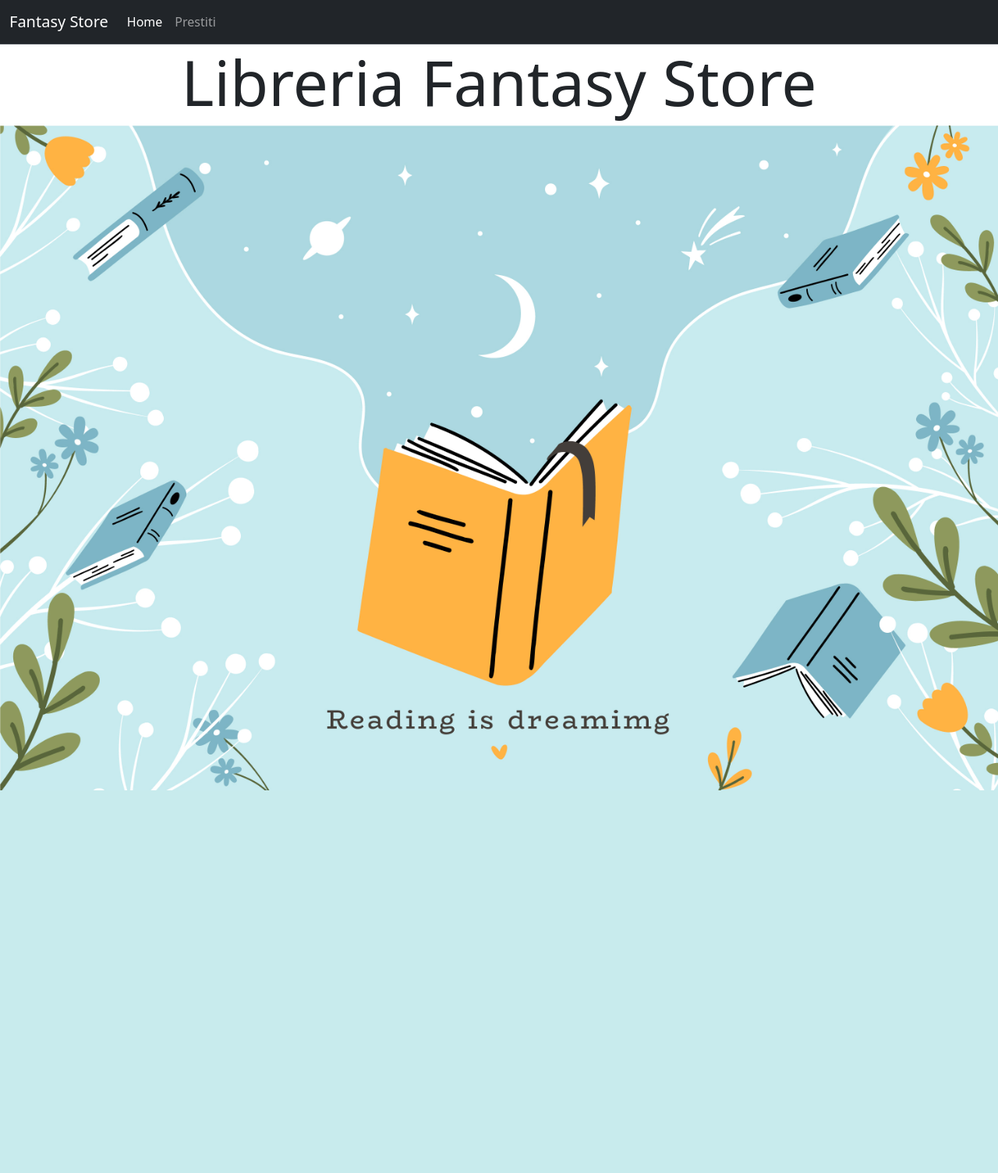
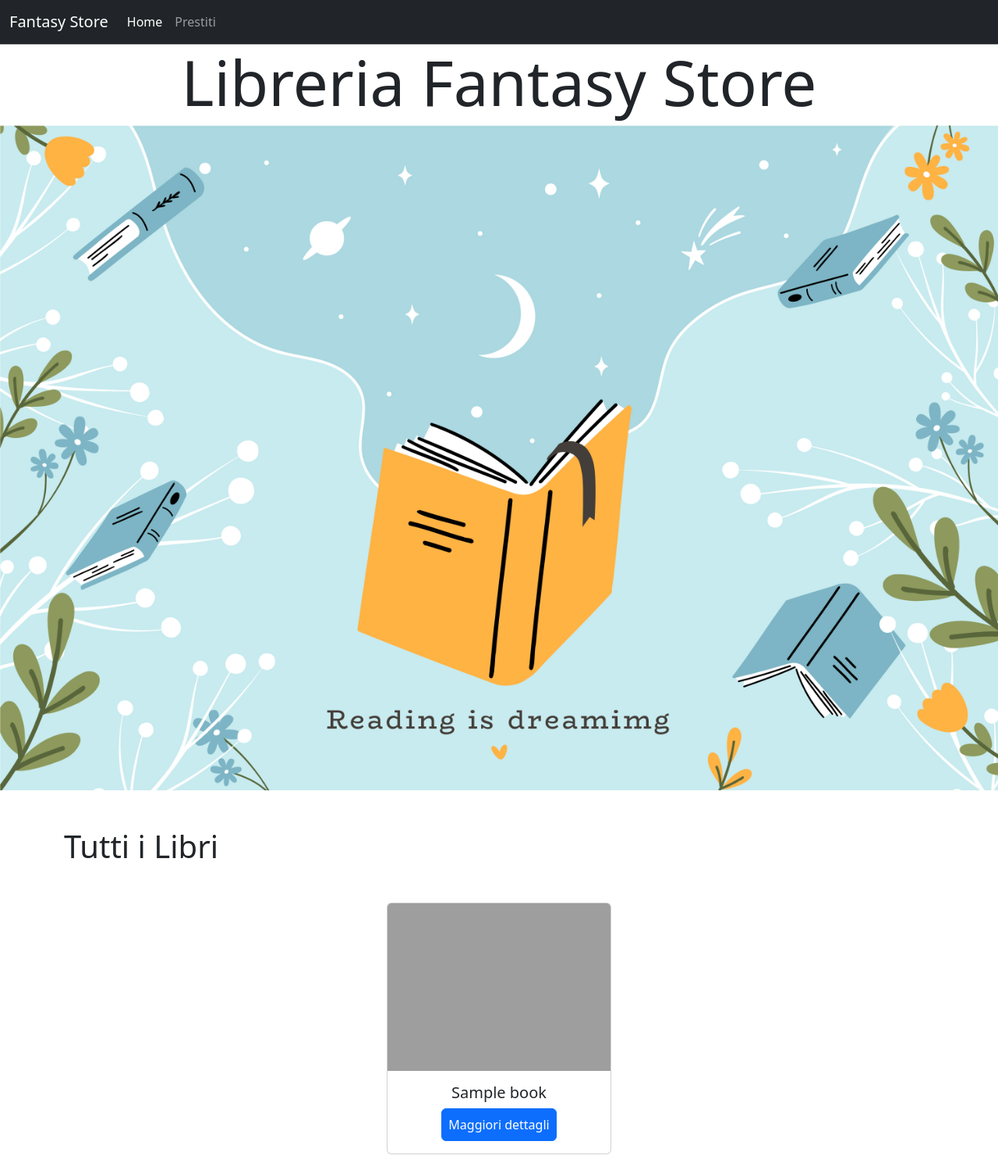
Before and after one commit to benaversano98/projectLibreria, a Flask app: page / in a window 1280 px wide. Shown: the whole page at 78% size. Before the commit the page ends 1014 px from the top, so only its background shows below. Run offline with Flask 3, Linux system fonts and the light colour scheme; tables that the repository leaves empty or names only in its code hold one stand-in row (values such as "Sample post"); grey boxes are pictures that could not be loaded.

Commit message:
Last Update Benedetta

```diff
--- a/bookstodb/Webapp/base.py
+++ b/bookstodb/Webapp/base.py
@@ -72,7 +72,8 @@ def homepage():
     #
     # ### RENDER ####
     # content = {"carousel": carousel, "tst": top_selected_type, 'tsc': top_selected_content, "rg": recomendation_genre, "rc": recomendation_content}
-    return render_template("home.html")
+    list_books = api_books()
+    return render_template("home.html", list_books=list_books)
 
 
 ################################ GENRES GENRES GENRES GENRES GENRES GENRES GENRES GENRES GENRES #######################
@@ -80,7 +81,7 @@ def homepage():
 def api_books():
     query_lg = 'SELECT * FROM books'
     list_books = execute_query(query_lg)
-    return jsonify(list_books)
+    return list_books
 
 @app.route("/api/users")
 def api_users():
--- a/bookstodb/Webapp/templates/home.html
+++ b/bookstodb/Webapp/templates/home.html
@@ -40,7 +40,47 @@ IMAGE
 -->
 <!-- Background image -->
 <img src="static\book_background.jpg" class="img-fluid" alt="book">
-<!-- Background image -->
+<!--Lista libri-->
+ <div class="container mt-5">
+        <h1>Tutti i Libri</h1>
+        <div class="container">
+        <div class="row text-center mt-5">
+            {% for elem in list_books %}
+            <div class="col d-flex justify-content-center">
+                <div class="card mb-4" style="width: 18rem;">
+                    <img class="card-img-top" src="{{elem.url}}" alt="Card image cap">
+                    <div class="card-body">
+                        <h5 class="card-title">{{elem.title}}</h5>
+                        <button type="button" class="btn btn-primary mx-auto p-2" data-bs-toggle="modal"
+                                data-bs-target="#exampleModal{{loop.index}}">Maggiori dettagli
+                        </button>
+                        <div class="modal fade" id="exampleModal{{ loop.index }}" tabindex="-1"
+                             aria-labelledby="exampleModalLabel{{ loop.index }}" aria-hidden="true">
+                            <div class="modal-dialog">
+                                <div class="modal-content">
+                                    <div class="modal-header">
+                                        <h1 class="modal-title fs-5" id="exampleModalLabel">{{elem.title}}</h1>
+                                        <button type="button" class="btn-close" data-bs-dismiss="modal"
+                                                aria-label="Close"></button>
+                                    </div>
+                                    <div class="modal-body text-center">
+                                        <p class="fw-medium"><b>Autore:</b> {{elem.author}}</p>
+                                        <p class="fw-medium"><b>Anno di pubblicazione:</b> {{elem.year_publication}}</p>
+                                    </div>
+                                    <div class="modal-footer">
+                                        <button type="button" class="btn btn-secondary" data-bs-dismiss="modal">Chiudi
+                                        </button>
+                                    </div>
+                                </div>
+                            </div>
+                        </div>
+                    </div>
+                </div>
+            </div>
+            {% endfor %}
+        </div>
+    </div>
+    </div>
 <script src="https://cdn.jsdelivr.net/npm/bootstrap@5.3.2/dist/js/bootstrap.bundle.min.js"
         integrity="sha384-C6RzsynM9kWDrMNeT87bh95OGNyZPhcTNXj1NW7RuBCsyN/o0jlpcV8Qyq46cDfL"
         crossorigin="anonymous"></script>
```
